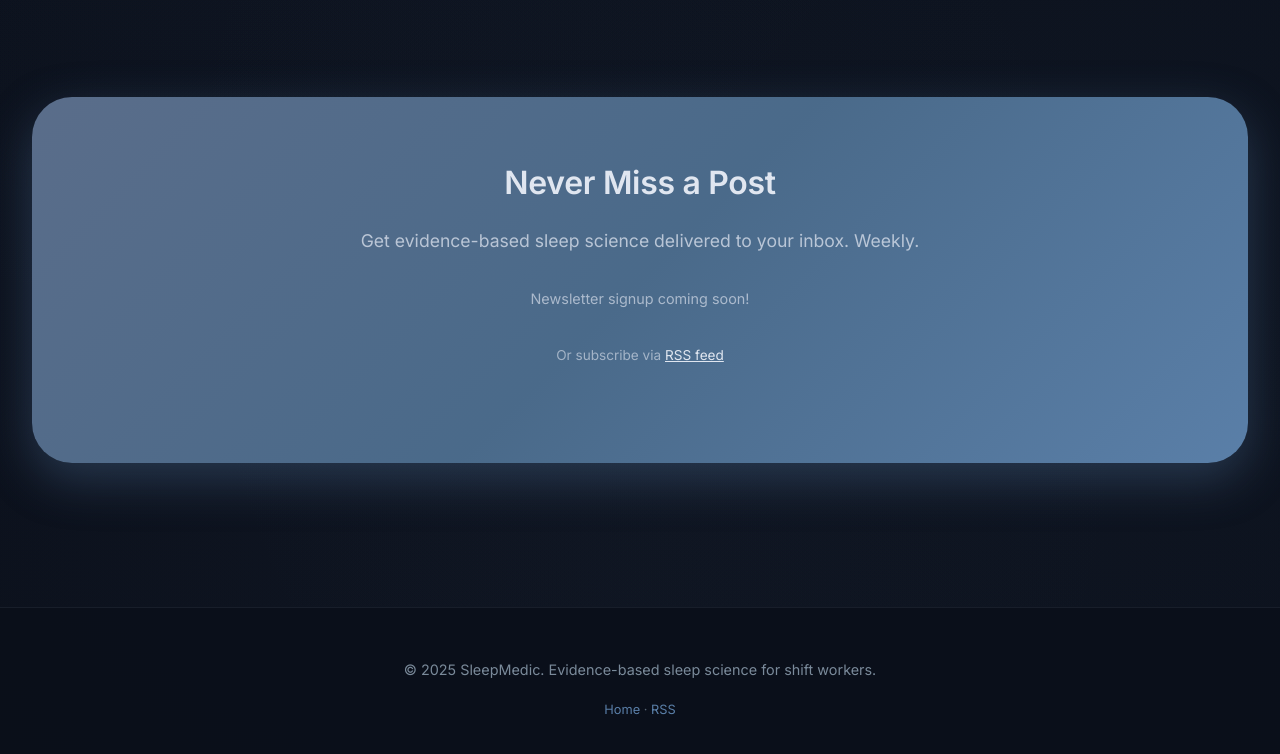
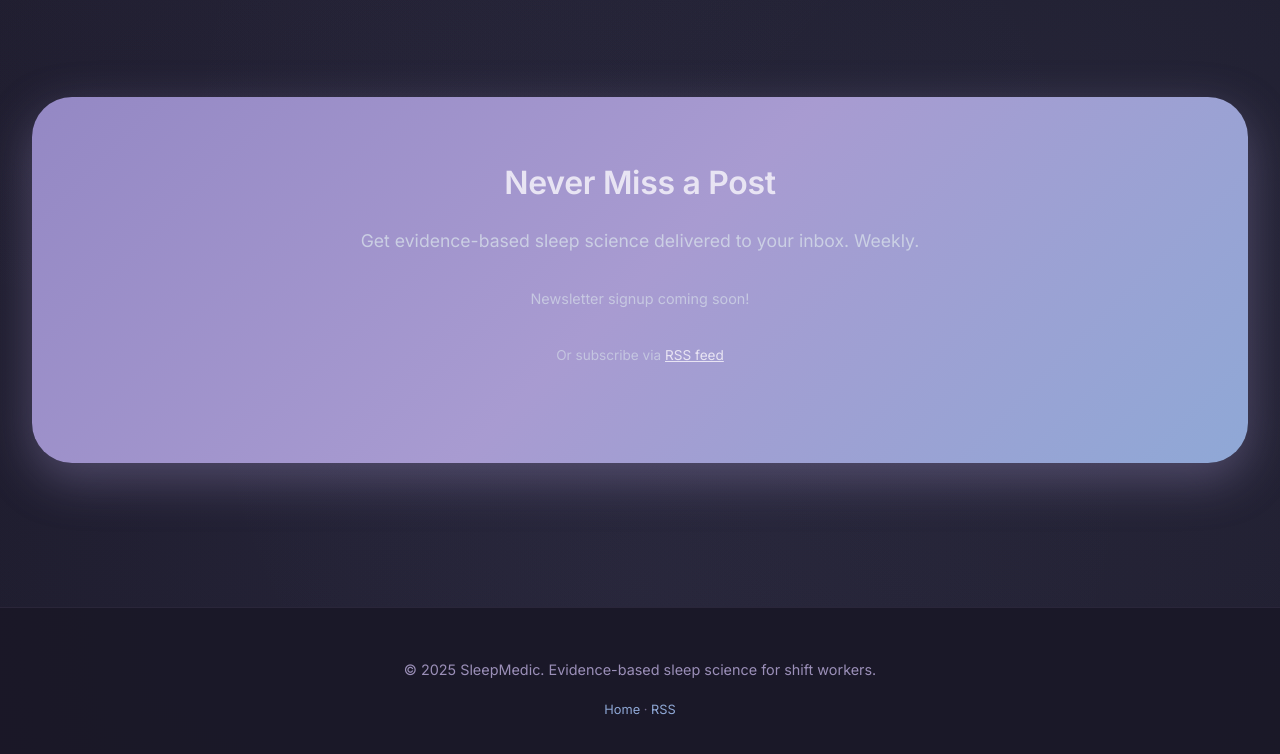
Before and after one commit to jadenschwartz22-ops/sleepmedic-blog, a website: page blog/index.html in a window 1280 px wide. Shown: the part 1057-1811 px from the top of the page. Drawn offline with Linux system fonts and the light colour scheme.

Commit message:
feat: gentle twilight theme with soft purples & blues
Colors:
- Background: #1a1828 (soft deep purple-blue, much gentler)
- Soft purple & blue accent palette with variants:
  - Lavender: #a89bd1 (soft lavender)
  - Periwinkle: #8fa8d6 (gentle periwinkle blue)
  - Lilac: #b8a8e8 (soft lilac)
  - Midnight blue: #6a7fb8 (gentle midnight)
  - Deep purple: #9488c4 (soft deep purple)

Background glows:
- Gentle purples and blues (168,155,209 / 143,168,214 / 184,168,232)
- Warm moon glow for cozy feel

Result:
- Much gentler and more peaceful
- Beautiful blend of soft purples and blues
- Warm accents for comfort
- Still spacious and readable
- Perfect calming twilight aesthetic for sleep content

```diff
--- a/blog/_shared-styles.css
+++ b/blog/_shared-styles.css
@@ -1,23 +1,23 @@
 /* SleepMedic Blog - Peaceful Starry Night Theme */
 
 :root {
-  /* Deep Night Sky - Slightly Brighter, Cool Blues */
-  --bg: #0a0f1a;  /* Deep navy blue (brighter) */
-  --bg-light: #0f1520;  /* Dark night blue */
-  --panel: rgba(15, 21, 32, 0.8);  /* Dark translucent panels */
-  --ink: #e0e6f0;  /* Bright cool blue-gray text */
-  --muted: #7a8a9a;  /* Brighter muted blue-gray */
-  --line: rgba(122, 138, 154, 0.15);
+  /* Gentle Twilight - Soft Blues & Purples */
+  --bg: #1a1828;  /* Soft deep purple-blue */
+  --bg-light: #221f30;  /* Gentle dark purple */
+  --panel: rgba(34, 31, 48, 0.75);  /* Soft translucent purple panels */
+  --ink: #e8e4f3;  /* Soft white with gentle purple tint */
+  --muted: #9b8fb8;  /* Gentle muted purple */
+  --line: rgba(155, 143, 184, 0.15);
 
-  /* Cool Night Blues - Brighter & More Vibrant */
-  --lavender: #6a7d98;  /* Brighter cool lavender-blue */
-  --periwinkle: #5a7fa8;  /* Brighter cool periwinkle */
-  --lilac: #7a8ca8;  /* Brighter cool lilac-blue */
-  --midnight-blue: #4a6a8a;  /* Brighter ocean blue */
-  --deep-purple: #5a6d8a;  /* Brighter cool purple-blue */
-  --moon: #f0f4f8;  /* Bright cool white moon */
+  /* Gentle Night Accents - Soft Blues & Purples */
+  --lavender: #a89bd1;  /* Soft lavender */
+  --periwinkle: #8fa8d6;  /* Gentle periwinkle blue */
+  --lilac: #b8a8e8;  /* Soft lilac */
+  --midnight-blue: #6a7fb8;  /* Gentle midnight blue */
+  --deep-purple: #9488c4;  /* Soft deep purple */
+  --moon: #fef9e6;  /* Warm gentle moon glow */
   --star: #ffffff;  /* Pure white stars */
-  --star-glow: rgba(240, 244, 248, 0.7);  /* Brighter star glow */
+  --star-glow: rgba(254, 249, 230, 0.65);  /* Warm gentle star glow */
 
   /* Very Rounded - Duolingo style */
   --radius: 24px;
@@ -36,11 +36,11 @@
   font-family: 'Inter', -apple-system, BlinkMacSystemFont, 'Segoe UI', sans-serif;
   background: var(--bg);
   background-image:
-    /* Subtle night glows - slightly brighter cool blues */
-    radial-gradient(circle at 15% 30%, rgba(90, 127, 168, 0.06) 0%, transparent 50%),
-    radial-gradient(circle at 85% 70%, rgba(74, 106, 138, 0.05) 0%, transparent 55%),
-    radial-gradient(circle at 50% 90%, rgba(90, 109, 138, 0.04) 0%, transparent 60%),
-    radial-gradient(circle at 30% 80%, rgba(70, 90, 120, 0.035) 0%, transparent 45%);
+    /* Gentle twilight glows - soft purples & blues */
+    radial-gradient(circle at 15% 30%, rgba(168, 155, 209, 0.08) 0%, transparent 50%),
+    radial-gradient(circle at 85% 70%, rgba(143, 168, 214, 0.07) 0%, transparent 55%),
+    radial-gradient(circle at 50% 90%, rgba(184, 168, 232, 0.06) 0%, transparent 60%),
+    radial-gradient(circle at 30% 80%, rgba(106, 127, 184, 0.05) 0%, transparent 45%);
   color: var(--ink);
   line-height: 2;
   -webkit-font-smoothing: antialiased;
--- a/blog/index.html
+++ b/blog/index.html
@@ -34,7 +34,7 @@
       position: relative;
       text-align: center;
       padding: 120px 20px 100px;
-      background: linear-gradient(180deg, rgba(15, 21, 32, 0.5) 0%, transparent 100%);
+      background: linear-gradient(180deg, rgba(34, 31, 48, 0.5) 0%, transparent 100%);
       border-bottom: none;
       overflow: hidden;
     }
@@ -113,15 +113,15 @@
     }
 
     .filter-btn:hover {
-      background: rgba(90, 127, 168, 0.25);
+      background: rgba(168, 155, 209, 0.25);
       transform: translateY(-3px) scale(1.02);
-      box-shadow: 0 8px 24px rgba(90, 127, 168, 0.3);
+      box-shadow: 0 8px 24px rgba(168, 155, 209, 0.3);
     }
 
     .filter-btn.active {
-      background: linear-gradient(135deg, var(--midnight-blue), var(--periwinkle));
-      color: #0a0f1a;
-      box-shadow: 0 4px 16px rgba(90, 127, 168, 0.4);
+      background: linear-gradient(135deg, var(--lavender), var(--lilac));
+      color: var(--bg);
+      box-shadow: 0 4px 16px rgba(184, 168, 232, 0.4);
     }
 
     .posts-grid {
@@ -135,7 +135,7 @@
       background: var(--panel);
       border-radius: var(--radius-lg);
       overflow: hidden;
-      border: 1px solid rgba(90, 127, 168, 0.2);
+      border: 1px solid rgba(168, 155, 209, 0.2);
       transition: all 0.4s cubic-bezier(0.4, 0, 0.2, 1);
       display: flex;
       flex-direction: column;
@@ -144,9 +144,9 @@
 
     .post-card:hover {
       transform: translateY(-8px) scale(1.01);
-      box-shadow: 0 24px 72px rgba(90, 127, 168, 0.35);
-      border-color: var(--periwinkle);
-      background: rgba(15, 21, 32, 0.9);
+      box-shadow: 0 24px 72px rgba(168, 155, 209, 0.35);
+      border-color: var(--lilac);
+      background: rgba(34, 31, 48, 0.9);
     }
 
     .post-card-content {
@@ -167,10 +167,10 @@
       margin-bottom: 20px;
     }
 
-    .category-science { background: rgba(90,127,168,0.25); color: var(--periwinkle); }
-    .category-tools { background: rgba(106,125,152,0.25); color: var(--lavender); }
-    .category-timing { background: rgba(122,140,168,0.25); color: var(--lilac); }
-    .category-special { background: rgba(74,106,138,0.25); color: var(--midnight-blue); }
+    .category-science { background: rgba(143,168,214,0.25); color: var(--periwinkle); }
+    .category-tools { background: rgba(168,155,209,0.25); color: var(--lavender); }
+    .category-timing { background: rgba(184,168,232,0.25); color: var(--lilac); }
+    .category-special { background: rgba(106,127,184,0.25); color: var(--midnight-blue); }
 
     .post-card h2 {
       font-size: 1.4rem;
@@ -208,12 +208,12 @@
     }
 
     .newsletter-section {
-      background: linear-gradient(135deg, var(--deep-purple), var(--midnight-blue), var(--periwinkle));
+      background: linear-gradient(135deg, var(--deep-purple), var(--lavender), var(--periwinkle));
       border-radius: var(--radius-lg);
       padding: 64px 48px;
       text-align: center;
       margin-bottom: 80px;
-      box-shadow: 0 16px 48px rgba(90, 127, 168, 0.35);
+      box-shadow: 0 16px 48px rgba(168, 155, 209, 0.35);
     }
 
     .newsletter-section h2 {
@@ -304,12 +304,12 @@
   </main>
 
   <!-- Footer -->
-  <footer style="background: rgba(10, 15, 26, 0.95); padding: 48px 20px; text-align: center; border-top: 1px solid rgba(122, 138, 154, 0.12);">
+  <footer style="background: rgba(26, 24, 40, 0.95); padding: 48px 20px; text-align: center; border-top: 1px solid rgba(155, 143, 184, 0.12);">
     <div class="wrap">
       <p style="color: var(--muted); font-size: 0.9rem;">
         © 2025 SleepMedic. Evidence-based sleep science for shift workers.
       </p>
-      <p style="color: rgba(122, 138, 154, 0.7); font-size: 0.8rem; margin-top: 12px;">
+      <p style="color: rgba(155, 143, 184, 0.7); font-size: 0.8rem; margin-top: 12px;">
         <a href="/" style="color: var(--periwinkle); text-decoration: none;">Home</a> ·
         <a href="feed.xml" style="color: var(--periwinkle); text-decoration: none;">RSS</a>
       </p>
```
Also changed, not shown: .github/workflows/weekly-blog-draft.yml (added).
